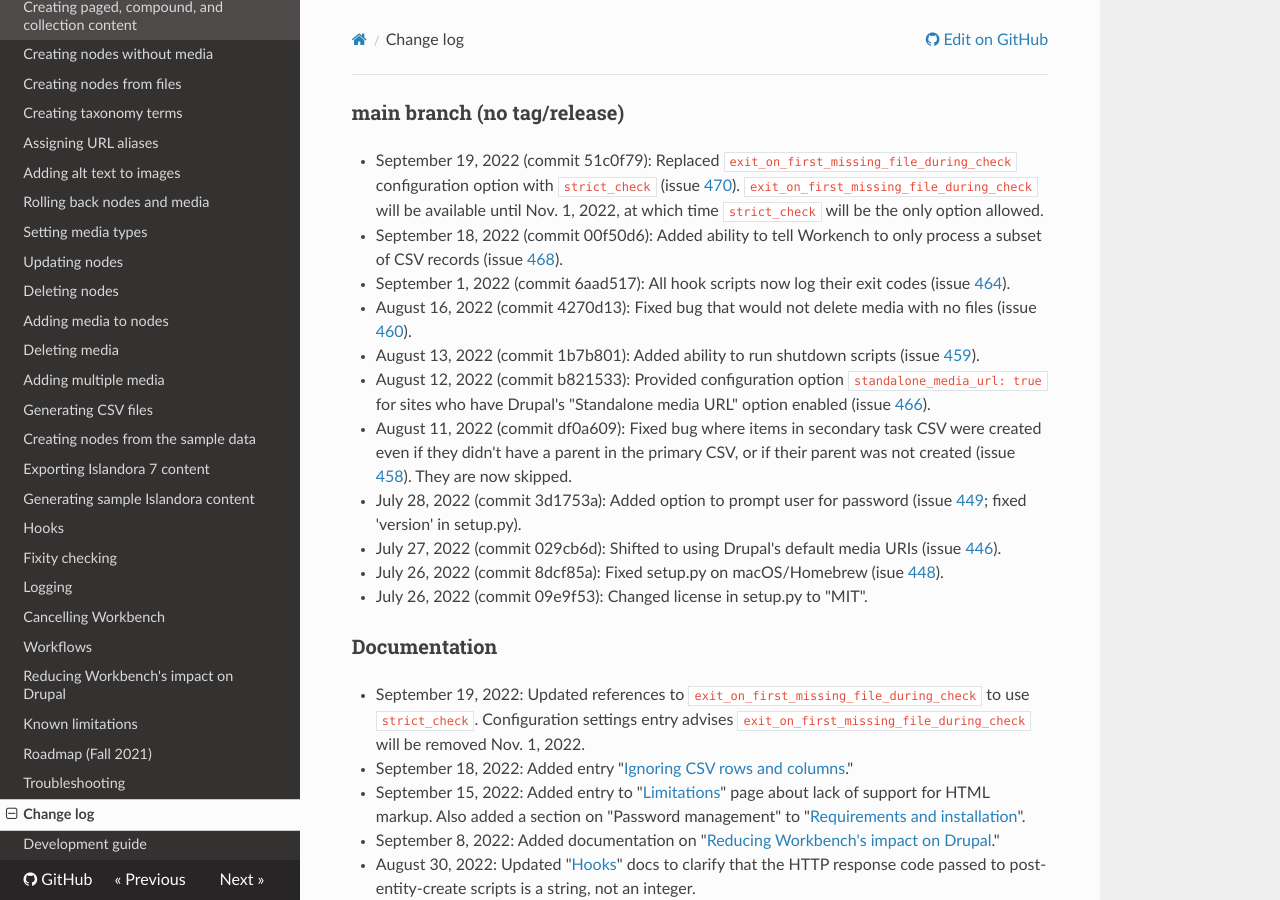
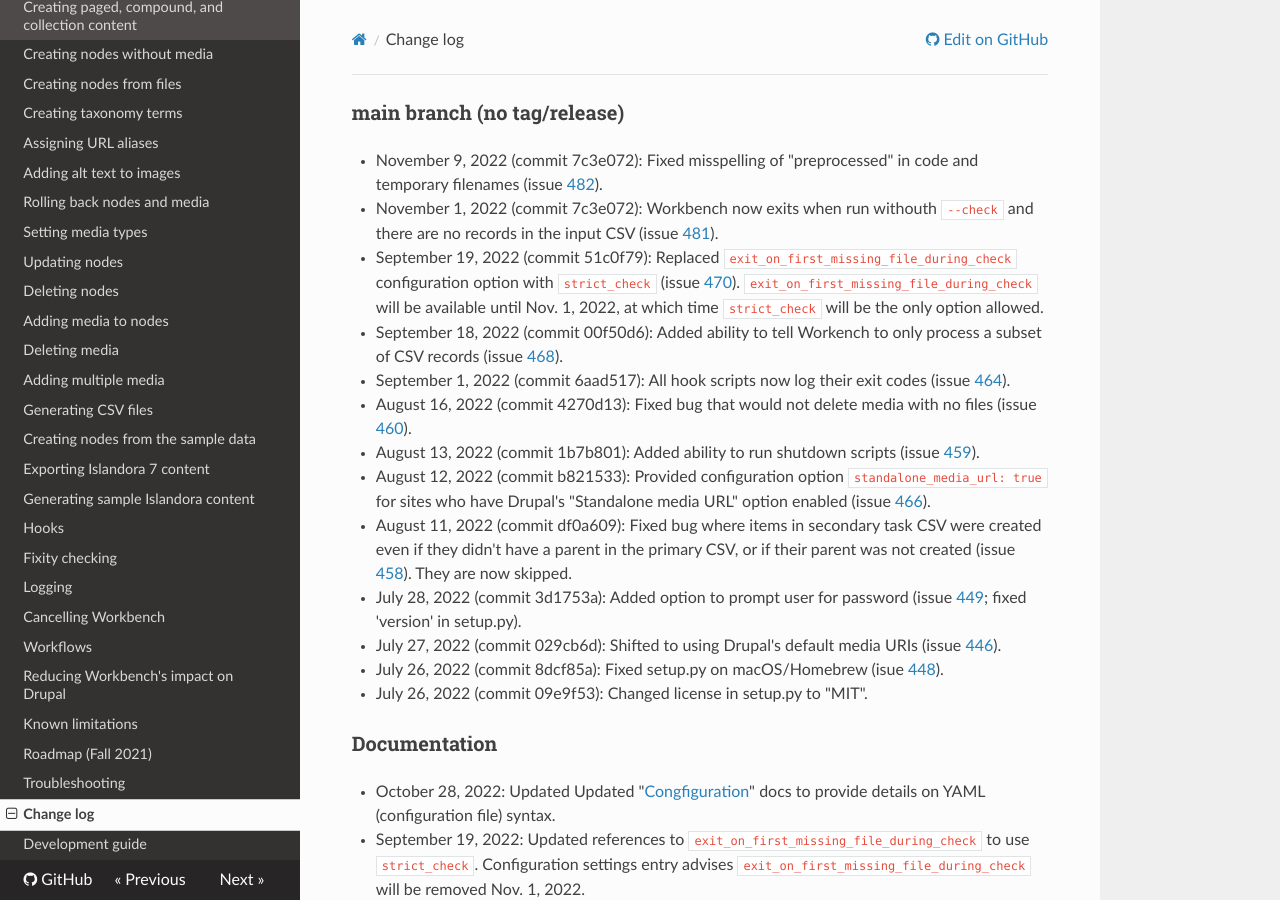
Before and after one commit to mjordan/islandora_workbench_docs, an MkDocs documentation site: the page built from docs/changelog.md, in a window 1280 px wide and 900 px high. Built offline with MkDocs 1.6.1, drawn with Linux system fonts in a browser that asks for light colours; nearby versions of some CDN libraries; old or Windows-style settings are respelled for this version of MkDocs.

Commit message:
Updates changelog.

```diff
--- a/docs/changelog.md
+++ b/docs/changelog.md
@@ -1,5 +1,7 @@
 ### main branch (no tag/release)
 
+* November 9, 2022 (commit 7c3e072): Fixed misspelling of "preprocessed" in code and temporary filenames (issue [482](https://github.com/mjordan/islandora_workbench/issues/482)).
+* November 1, 2022 (commit 7c3e072): Workbench now exits when run withouth `--check` and there are no records in the input CSV (issue [481](https://github.com/mjordan/islandora_workbench/issues/481)).
 * September 19, 2022 (commit 51c0f79): Replaced `exit_on_first_missing_file_during_check` configuration option with `strict_check` (issue [470](https://github.com/mjordan/islandora_workbench/issues/470)). `exit_on_first_missing_file_during_check` will be available until Nov. 1, 2022, at which time `strict_check` will be the only option allowed.
 * September 18, 2022 (commit 00f50d6): Added ability to tell Workench to only process a subset of CSV records (issue [468](https://github.com/mjordan/islandora_workbench/issues/468)).
 * September 1, 2022 (commit 6aad517): All hook scripts now log their exit codes (issue [464](https://github.com/mjordan/islandora_workbench/issues/464)).
@@ -14,6 +16,7 @@
 
 ### Documentation
 
+* October 28, 2022: Updated Updated "[Congfiguration](/islandora_workbench_docs/configuration/)" docs to provide details on YAML (configuration file) syntax.
 * September 19, 2022: Updated references to `exit_on_first_missing_file_during_check` to use `strict_check`. Configuration settings entry advises `exit_on_first_missing_file_during_check` will be removed Nov. 1, 2022.
 * September 18, 2022: Added entry "[Ignoring CSV rows and columns](/islandora_workbench_docs/ignoring_csv_rows_and_columns)."
 * September 15, 2022: Added entry to "[Limitations](/islandora_workbench_docs/limitations/)" page about lack of support for HTML markup. Also added a section on "Password management" to "[Requirements and installation](/islandora_workbench_docs/installation/)".
```
Also changed, not shown: site/index.html.
